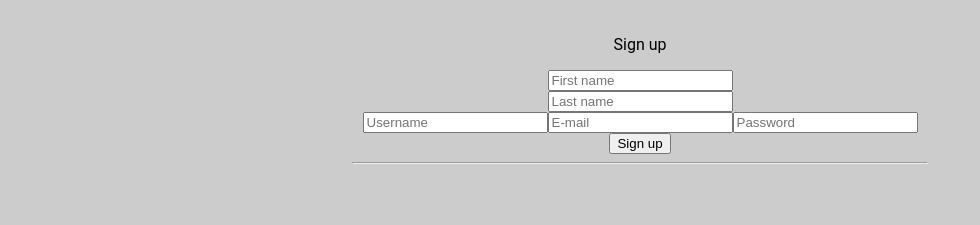
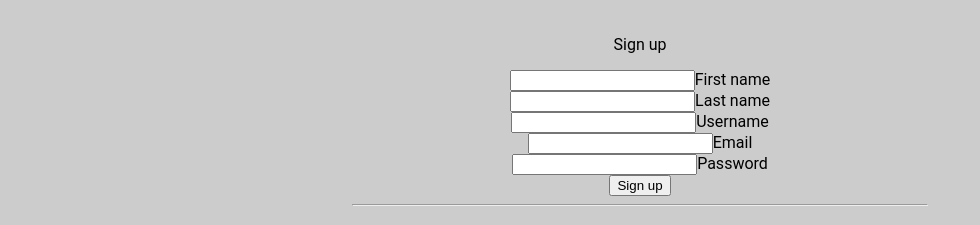
Before and after one commit to AlexBogdanov/CulinaryBlog-NodeJS-Angular, an Angular app in the folder client/: page /register in a window 1280 px wide. Shown: the part 169-394 px from the top of the page, without its empty margins (0-980 px from the left). Built offline with nearby package versions, Linux system fonts and the light colour scheme; what angular-bootstrap-md would draw is missing.

Commit message:
Client input styles updated.

```diff
--- a/client/src/app/components/article/article/article.component.html
+++ b/client/src/app/components/article/article/article.component.html
@@ -44,7 +44,7 @@
         <a mdbBtn color="secondary" (click)="deleteArticle(article._id)" mdbWavesEffect>Delete</a>
       </div>
       <div class="col col-footer">
-        Author: {{article.author.firstName}} {{article.author.lastName}}
+        Author: <a href="/profile/{{article.author._id}}">{{article.author.firstName}} {{article.author.lastName}}</a>
       </div>
     </div><!-- /row -->
 
--- a/client/src/app/components/article/create-article/create-article.component.html
+++ b/client/src/app/components/article/create-article/create-article.component.html
@@ -11,7 +11,10 @@
         <p class="h4 mb-4">Create article</p>
 
         <!-- Title -->
-        <input type="text" name="title" class="form-control mb-4" placeholder="Title" [(ngModel)]="title" required >
+        <div class="md-form">
+          <input mdbInput type="text" name="title" id="title" class="form-control" [(ngModel)]="title" >
+          <label for="title" class="">Title</label>
+        </div><!-- /md-form -->
 
         <!-- Description -->
         <div class="md-form">
@@ -21,7 +24,10 @@
         </div>
 
         <!-- Img -->
-        <input type="text" name="img" class="form-control mb-4" placeholder="Image url" [(ngModel)]="img" required >
+        <div class="md-form">
+          <input mdbInput type="text" name="img" id="img" class="form-control" [(ngModel)]="img" >
+          <label for="img" class="">Image url</label>
+        </div><!-- /md-form -->
 
         <!-- Create button -->
         <button mdbBtn color="secondary" block="true" class="my-4" type="submit">Create</button>
--- a/client/src/app/components/article/edit-article/edit-article.component.html
+++ b/client/src/app/components/article/edit-article/edit-article.component.html
@@ -11,7 +11,10 @@
       <p class="h4 mb-4">Edit article</p>
 
       <!-- Title -->
-      <input type="text" name="title" class="form-control mb-4" placeholder="Title" [(ngModel)]="article.title" required >
+      <div class="md-form">
+        <input mdbInput type="text" name="title" id="title" class="form-control" [(ngModel)]="article.title" >
+        <label for="title" class="">Title</label>
+      </div><!-- /md-form -->
 
       <!-- Description -->
       <div class="md-form">
@@ -21,7 +24,10 @@
       </div>
 
       <!-- Img -->
-      <input type="text" name="img" class="form-control mb-4" placeholder="Image url" [(ngModel)]="article.img" required >
+      <div class="md-form">
+        <input mdbInput type="text" name="img" id="img" class="form-control" [(ngModel)]="article.img" >
+        <label for="img" class="">Image url</label>
+      </div><!-- /md-form -->
 
       <!-- Edit button -->
       <button mdbBtn color="secondary" block="true" class="my-4" type="submit">Edit</button>
--- a/client/src/app/components/login/login.component.html
+++ b/client/src/app/components/login/login.component.html
@@ -11,10 +11,16 @@
       <p class="h4 mb-4">Sign in</p>
 
       <!-- Username -->
-      <input type="text" name="username" class="form-control mb-4" placeholder="Username" [(ngModel)]="username" required >
+      <div class="md-form">
+        <input mdbInput type="text" name="username" id="username" class="form-control" [(ngModel)]="username" >
+        <label for="username" class="">Username</label>
+      </div><!-- /md-form -->
 
       <!-- Password -->
-      <input type="password" name="password" class="form-control" placeholder="Password" aria-describedby="password" [(ngModel)]="password" required>
+      <div class="md-form">
+        <input mdbInput type="password" name="password" id="password" class="form-control" [(ngModel)]="password" >
+        <label for="password" class="">Password</label>
+      </div><!-- /md-form -->
 
       <!-- Sign in button -->
       <button mdbBtn color="secondary" block="true" class="my-4" type="submit">Sign in</button>
--- a/client/src/app/components/navbar/navbar.component.html
+++ b/client/src/app/components/navbar/navbar.component.html
@@ -83,7 +83,7 @@
           <div class="btn-group" mdbDropdown>
             <mdb-icon fas icon="user" mdbDropdownToggle></mdb-icon>
             <div class="dropdown-menu dropdown-menu-right dropdown-primary">
-              <a class="dropdown-item" href="/profile/{{currUserId}}">My profile</a>
+              <a class="dropdown-item" href="/profile/{{currUserId}}" *ngIf="!isAdmin">My profile</a>
               <a class="dropdown-item" (click)="logout()">Logout</a>
             </div>
           </div>
--- a/client/src/app/components/recipe/create-recipe/create-recipe.component.html
+++ b/client/src/app/components/recipe/create-recipe/create-recipe.component.html
@@ -11,10 +11,16 @@
       <p class="h4 mb-4">Create recipe</p>
 
       <!-- Name -->
-      <input type="text" name="name" class="form-control mb-4" placeholder="Name" [(ngModel)]="name" required >
+      <div class="md-form">
+        <input mdbInput type="text" name="name" id="name" class="form-control" [(ngModel)]="name" >
+        <label for="name" class="">Name</label>
+      </div><!-- /md-form -->
 
       <!-- Products -->
-      <input type="text" name="product" class="form-control mb-4" placeholder="Product" [(ngModel)]="currProduct" required >
+      <div class="md-form">
+        <input mdbInput type="text" name="product" id="product" class="form-control" [(ngModel)]="currProduct" >
+        <label for="product" class="">Product</label>
+      </div><!-- /md-form -->
       <button type="button" mdbBtn color="secondary" (click)="addProduct()" mdbWavesEffect>Add</button>
 
       <!-- Listed products -->
@@ -37,7 +43,10 @@
       </div>
 
       <!-- Img -->
-      <input type="text" name="img" class="form-control mb-4" placeholder="Image url" [(ngModel)]="img" required >
+      <div class="md-form">
+        <input mdbInput type="text" name="img" id="img" class="form-control" [(ngModel)]="img" >
+        <label for="img" class="">Image url</label>
+      </div><!-- /md-form -->
 
       <!-- Create button -->
       <button mdbBtn color="secondary" block="true" class="my-4" type="submit">Create</button>
--- a/client/src/app/components/recipe/edit-recipe/edit-recipe.component.html
+++ b/client/src/app/components/recipe/edit-recipe/edit-recipe.component.html
@@ -11,10 +11,16 @@
       <p class="h4 mb-4">Edit recipe</p>
 
       <!-- Name -->
-      <input type="text" name="name" class="form-control mb-4" placeholder="Name" [(ngModel)]="recipe.name" required >
+      <div class="md-form">
+        <input mdbInput type="text" name="name" id="name" class="form-control" [(ngModel)]="recipe.name" >
+        <label for="name" class="">Name</label>
+      </div><!-- /md-form -->
 
       <!-- Products -->
-      <input type="text" name="product" class="form-control mb-4" placeholder="Product" [(ngModel)]="currProduct" required >
+      <div class="md-form">
+        <input mdbInput type="text" name="product" id="product" class="form-control" [(ngModel)]="currProduct" >
+        <label for="product" class="">Product</label>
+      </div><!-- /md-form -->
       <button type="button" mdbBtn color="secondary" (click)="addProduct()" mdbWavesEffect>Add</button>
 
       <!-- Listed products -->
@@ -37,7 +43,10 @@
       </div>
 
       <!-- Img -->
-      <input type="text" name="img" class="form-control mb-4" placeholder="Image url" [(ngModel)]="recipe.img" required >
+      <div class="md-form">
+        <input mdbInput type="text" name="img" id="img" class="form-control" [(ngModel)]="recipe.img" >
+        <label for="img" class="">Image url</label>
+      </div><!-- /md-form -->
 
       <!-- Edit button -->
       <button mdbBtn color="secondary" block="true" class="my-4" type="submit">Edit</button>
--- a/client/src/app/components/recipe/recipe/recipe.component.html
+++ b/client/src/app/components/recipe/recipe/recipe.component.html
@@ -49,7 +49,7 @@
         <a mdbBtn color="secondary" (click)="deleteRecipe(recipe._id)" mdbWavesEffect>Delete</a>
       </div>
       <div class="col col-footer">
-        Author: {{recipe.author.firstName}} {{recipe.author.lastName}}
+        Author: <a href="/profile/{{recipe.author}}">{{recipe.author.firstName}} {{recipe.author.lastName}}</a>
       </div>
     </div>
 
--- a/client/src/app/components/register/register.component.html
+++ b/client/src/app/components/register/register.component.html
@@ -13,21 +13,36 @@
       <div class="form-row mb-4">
         <div class="col">
           <!-- First name -->
-          <input type="text" name="firstname" class="form-control" placeholder="First name" [(ngModel)]="firstName" required >
+          <div class="md-form">
+            <input mdbInput type="text" name="firstName" id="firstName" class="form-control" [(ngModel)]="firstName" >
+            <label for="firstName" class="">First name</label>
+          </div><!-- /md-form -->
         </div>
         <div class="col">
           <!-- Last name -->
-          <input type="text" name="lastName" class="form-control" placeholder="Last name" [(ngModel)]="lastName" required >
+          <div class="md-form">
+            <input mdbInput type="text" name="lastName" id="lastName" class="form-control" [(ngModel)]="lastName" >
+            <label for="lastName" class="">Last name</label>
+          </div><!-- /md-form -->
         </div>
       </div>
 
       <!-- Username -->
-      <input type="text" name="username" class="form-control mb-4" placeholder="Username" [(ngModel)]="username" required >
+      <div class="md-form">
+        <input mdbInput type="text" name="username" id="username" class="form-control" [(ngModel)]="username" >
+        <label for="username" class="">Username</label>
+      </div><!-- /md-form -->
       <!-- E-mail -->
-      <input type="email" name="email" class="form-control mb-4" placeholder="E-mail" [(ngModel)]="email" required >
+      <div class="md-form">
+        <input mdbInput type="text" name="email" id="email" class="form-control" [(ngModel)]="email" >
+        <label for="email" class="">Email</label>
+      </div><!-- /md-form -->
 
       <!-- Password -->
-      <input type="password" name="password" class="form-control" placeholder="Password" aria-describedby="password" [(ngModel)]="password" required>
+      <div class="md-form">
+        <input mdbInput type="password" name="password" id="password" class="form-control" [(ngModel)]="password" >
+        <label for="password" class="">Password</label>
+      </div><!-- /md-form -->
 
       <!-- Sign up button -->
       <button mdbBtn color="secondary" block="true" class="my-4" type="submit">Sign up</button>
```
